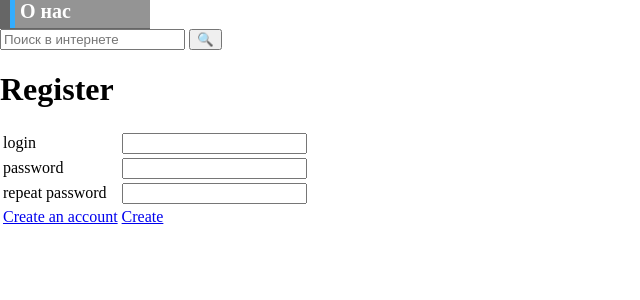
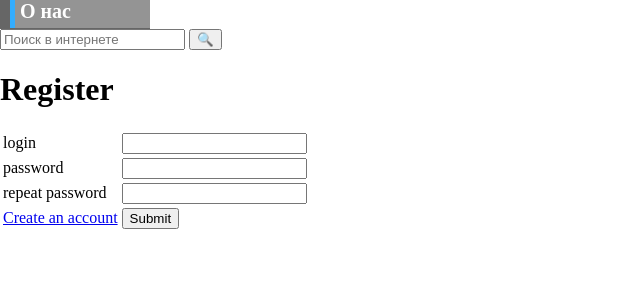
Before and after one commit to Ryslan271/123, a Flask app: page /regist in a window 1280 px wide. Shown: the part 218-518 px from the top of the page, without its empty margins (0-640 px from the left). Run offline with Flask 2, Linux system fonts and the light colour scheme.

Commit message:
Update Regist.html

```diff
--- a/FlaskApp/templates/Regist.html
+++ b/FlaskApp/templates/Regist.html
@@ -53,7 +53,7 @@
             </tr>
             <tr>
                 <td><a href="login">Create an account</a></td>
-                <td><a href="login">Create</a></td>
+                <td><input type="submit"></td>
             </tr>
         </table>
     </form>
```
